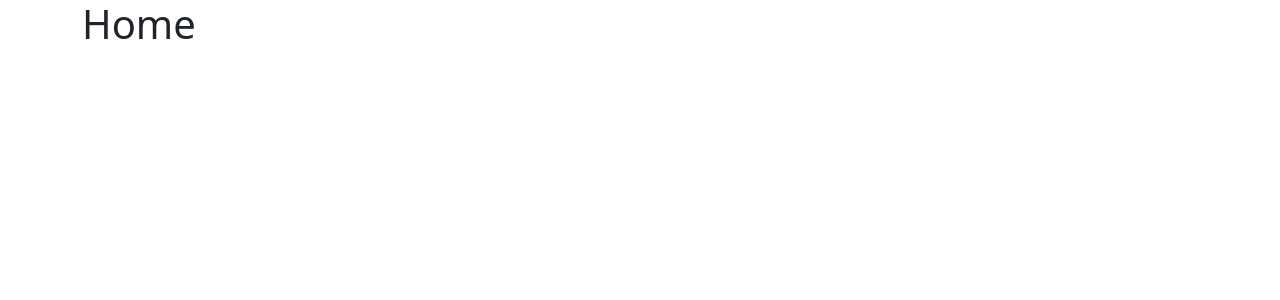
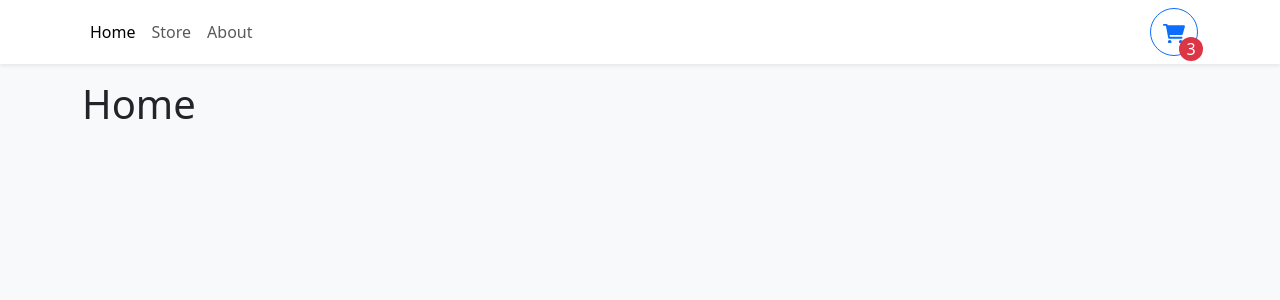
Before and after one commit to khazarglzd/shopping_card_react, a React (Create React App) app: page / in a window 1280 px wide. Shown: the top 300 px of the page. Built offline with nearby package versions, Linux system fonts and the light colour scheme.

Commit message:
creating Navbar component

```diff
--- a/public/index.html
+++ b/public/index.html
@@ -26,7 +26,7 @@
     -->
     <title>React App</title>
   </head>
-  <body>
+  <body class="bg-light">
     <noscript>You need to enable JavaScript to run this app.</noscript>
     <div id="root"></div>
     <!--
--- a/src/App.tsx
+++ b/src/App.tsx
@@ -4,9 +4,12 @@
 import { Home } from "./pages/Home";
 import { Store } from "./pages/Store";
 import { About } from "./pages/About";
+import { Navbar } from "./components/Navbar";
 
 const App = () => {
   return (
+    <>
+      <Navbar />
       <Container className="mb-4">
         <Routes>
           <Route path="/" element={<Home />} />
@@ -15,6 +18,7 @@
           <Route path="*" element={<Navigate to="/" />} />
         </Routes>
       </Container>
+    </>
   );
 };
 
--- /dev/null
+++ b/src/components/Navbar.tsx
@@ -0,0 +1,50 @@
+import { Button, Container, Nav, Navbar as NavbarBs } from "react-bootstrap";
+import { NavLink } from "react-router-dom";
+
+export function Navbar() {
+  return (
+    <NavbarBs sticky="top" className="bg-white shadow-sm mb-3">
+      <Container>
+        <Nav className="me-auto">
+          <Nav.Link to="/" as={NavLink}>
+            Home
+          </Nav.Link>
+          <Nav.Link to="/store" as={NavLink}>
+            Store
+          </Nav.Link>
+          <Nav.Link to="/about" as={NavLink}>
+            About
+          </Nav.Link>
+        </Nav>
+        <Button
+          style={{ width: "3rem", height: "3rem", position: "relative" }}
+          variant="outline-primary"
+          className="rounded-circle"
+        >
+          <svg
+            xmlns="http://www.w3.org/2000/svg"
+            viewBox="0 0 576 512"
+            fill="currentColor"
+          >
+            <path d="M96 0C107.5 0 117.4 8.19 119.6 19.51L121.1 32H541.8C562.1 32 578.3 52.25 572.6 72.66L518.6 264.7C514.7 278.5 502.1 288 487.8 288H170.7L179.9 336H488C501.3 336 512 346.7 512 360C512 373.3 501.3 384 488 384H159.1C148.5 384 138.6 375.8 136.4 364.5L76.14 48H24C10.75 48 0 37.25 0 24C0 10.75 10.75 0 24 0H96zM128 464C128 437.5 149.5 416 176 416C202.5 416 224 437.5 224 464C224 490.5 202.5 512 176 512C149.5 512 128 490.5 128 464zM512 464C512 490.5 490.5 512 464 512C437.5 512 416 490.5 416 464C416 437.5 437.5 416 464 416C490.5 416 512 437.5 512 464z" />
+          </svg>
+
+          <div
+            className="rounded-circle bg-danger d-flex justify-content-center align-items-center"
+            style={{
+              color: "white",
+              width: "1.5rem",
+              height: "1.5rem",
+              position: "absolute",
+              bottom: 0,
+              right: 0,
+              transform: "translate(25%, 25%)",
+            }}
+          >
+            3
+          </div>
+        </Button>
+      </Container>
+    </NavbarBs>
+  );
+}
```
Lines whose indentation alone changed are shown as unchanged.
